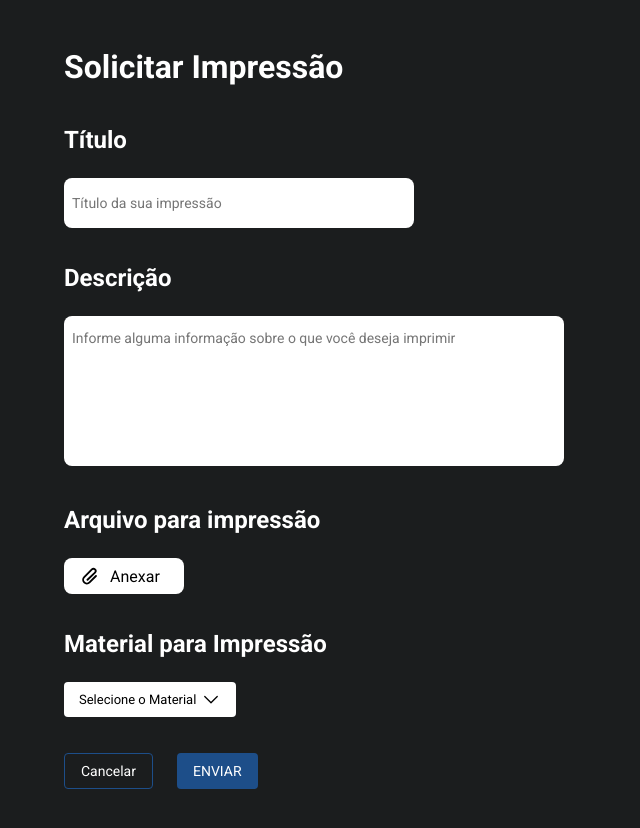
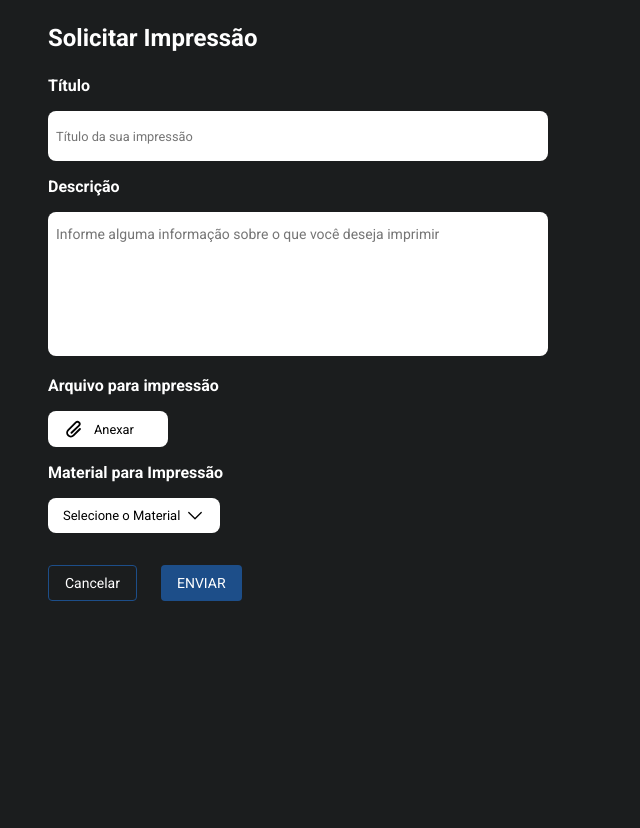
Before and after one commit to IFCE-Campus-Aracati/phfrontend, a React (Vite) app: page /anonymous/request_print in a window 1280 px wide. Shown: the top 828 px of the page, without its empty margins (0-640 px from the left). After the commit the page ends 800 px from the top, so only its background shows below. Built offline with nearby package versions, Linux system fonts and the light colour scheme.

Commit message:
Co-authored-by: allinegsPY <allinegsPY@users.noreply.github.com> Co-authored-by: Gabriel C Moura <gabrielmoura.br@gmail.com> Co-authored-by: Rayanne G Silva <rayannegsilva@users.noreply.github.com>

```diff
--- a/src/components/Button/styles.ts
+++ b/src/components/Button/styles.ts
@@ -15,7 +15,7 @@ export const Container = styled.button<ButtonProps>`
   flex-direction: row;
   align-items: center;
   justify-content: space-between;
-
+  cursor:pointer;
 `;
 
 export const Title = styled.p`
--- a/src/components/InputFile/styles.ts
+++ b/src/components/InputFile/styles.ts
@@ -20,5 +20,6 @@ export const Container = styled.div`
 export const FileInput = styled.input``;
 
 export const Label = styled.label`
+  font-size: 0.8rem;
   color: ${theme.colors.black};
 `;
--- a/src/components/PrintFormInput/styles.ts
+++ b/src/components/PrintFormInput/styles.ts
@@ -4,11 +4,11 @@ export const Container = styled.div``;
 
 export const InputContainer = styled.input`
   padding: 12px 8px;
-  font-size: 14px;
+  font-size: 0.8rem;
   border: none;
   border-radius: 8px;
-  width: 500px;
-  max-width: 350px;
+  width: 100%;
+  max-width: 500px;
   height: 50px;
 
   &:focus {
--- a/src/components/Select/styles.ts
+++ b/src/components/Select/styles.ts
@@ -10,7 +10,7 @@ export const TriggerContainer = styled(Trigger)`
   display: flex;
   align-items: center;
   justify-content: center;
-  border-radius: 4px;
+  border-radius: 8px;
   padding: 0 15px;
   font-size: 13px;
   font-family: 'Roboto';
@@ -42,7 +42,7 @@ export const SelectPortal = styled(Portal)``;
 export const SelectContent = styled(Content)`
   overflow: hidden;
   background-color: white;
-  border-radius: 5px;
+  border-radius: 8px;
   box-shadow: 0px 10px 38px -10px rgba(22, 23, 24, 0.35), 0px 10px 20px -15px rgba(22, 23, 24, 0.2);
 `;
 
--- a/src/components/TextArea/styles.ts
+++ b/src/components/TextArea/styles.ts
@@ -3,7 +3,7 @@ import styled from "styled-components";
 export const Container = styled.div``;
 
  export const TextAreaContainer = styled.textarea`
-  height: 150px;
+  height: 9rem;
   max-width: 100%;
   width: 500px;
   resize: none;
--- a/src/pages/Anonymous/RequestPrinting/styles.ts
+++ b/src/pages/Anonymous/RequestPrinting/styles.ts
@@ -3,7 +3,7 @@ import { theme } from "../../../styles/theme";
 
 export const Container = styled.div`
     width: 100%;
-    padding: 3rem 4rem;
+    padding: 1.5rem 3rem;
     background: ${theme.colors.background.primary};
 `;
 
@@ -13,21 +13,20 @@ export const FormContainer = styled.form``;
 
 export const Title = styled.h1`
     color: ${theme.colors.white};
-    font-size: 2rem;
-    margin-bottom: 2.5rem;
+    font-size: 1.5rem;
+    margin-bottom: 1.5rem;
 `;
 
 export const TitleInput = styled.h3`
     color: ${theme.colors.white};
-    font-size: 1.5rem;
-    margin-bottom: 1.5rem;
-    margin-top: 2.25rem;
+    font-size: 1rem;
+    margin-bottom: 1rem;
+    margin-top: 1rem;
 `;
 
 export const Footer = styled.div`
     display: flex;
     flex-direction: row;
     gap: 1.5rem;
-    margin-top: 2.25rem;
-    margin-bottom: 5rem;
+    margin-top: 2rem;
 `;
--- a/src/pages/Anonymous/SearchPrint/index.tsx
+++ b/src/pages/Anonymous/SearchPrint/index.tsx
@@ -25,7 +25,7 @@ export function SearchPrint() {
       <Header>
         <TitleContainer>
           <ButtonBack onClick={() => navigate("/")}>
-            <ArrowLeft size={36} weight="bold" />
+            <ArrowLeft size={26} weight="bold" />
           </ButtonBack>
           <Title>Buscar Impressões</Title>
         </TitleContainer>
@@ -33,7 +33,7 @@ export function SearchPrint() {
         <InputSearchContainer>
           <InputTitle>Informe o identificador de busca</InputTitle>
           <Input
-            placeholder="Digite aqui"
+            placeholder="Buscar pedido de impressão"
             variant="search"
            />
           </InputSearchContainer>
--- a/src/pages/Anonymous/SearchPrint/styles.ts
+++ b/src/pages/Anonymous/SearchPrint/styles.ts
@@ -2,7 +2,7 @@ import styled from "styled-components";
 import { theme } from "../../../styles/theme";
 
 export const Container = styled.div`
-  padding: 3rem 4rem;
+  padding: 1.5rem 3rem;
 `;
 
 export const Header = styled.div`
@@ -35,17 +35,17 @@ export const ButtonBack = styled.button`
 `;
 
 export const Title = styled.h1`
-  font-size: 2rem;
+  font-size: 1.5rem;
   color: ${theme.colors.white};
 `;
 
 export const InputTitle = styled.span`
    color: ${theme.colors.white};
-   font-size: 1.125rem;
+   font-size: 1rem;
    margin-bottom: 0.625rem;
-    letter-spacing: 1px;
+    /* letter-spacing: 1px; */
 `;
 
 export const Content = styled.div`
-  margin-top: 1.5rem;
+  margin-top: 1rem;
 `;
```
